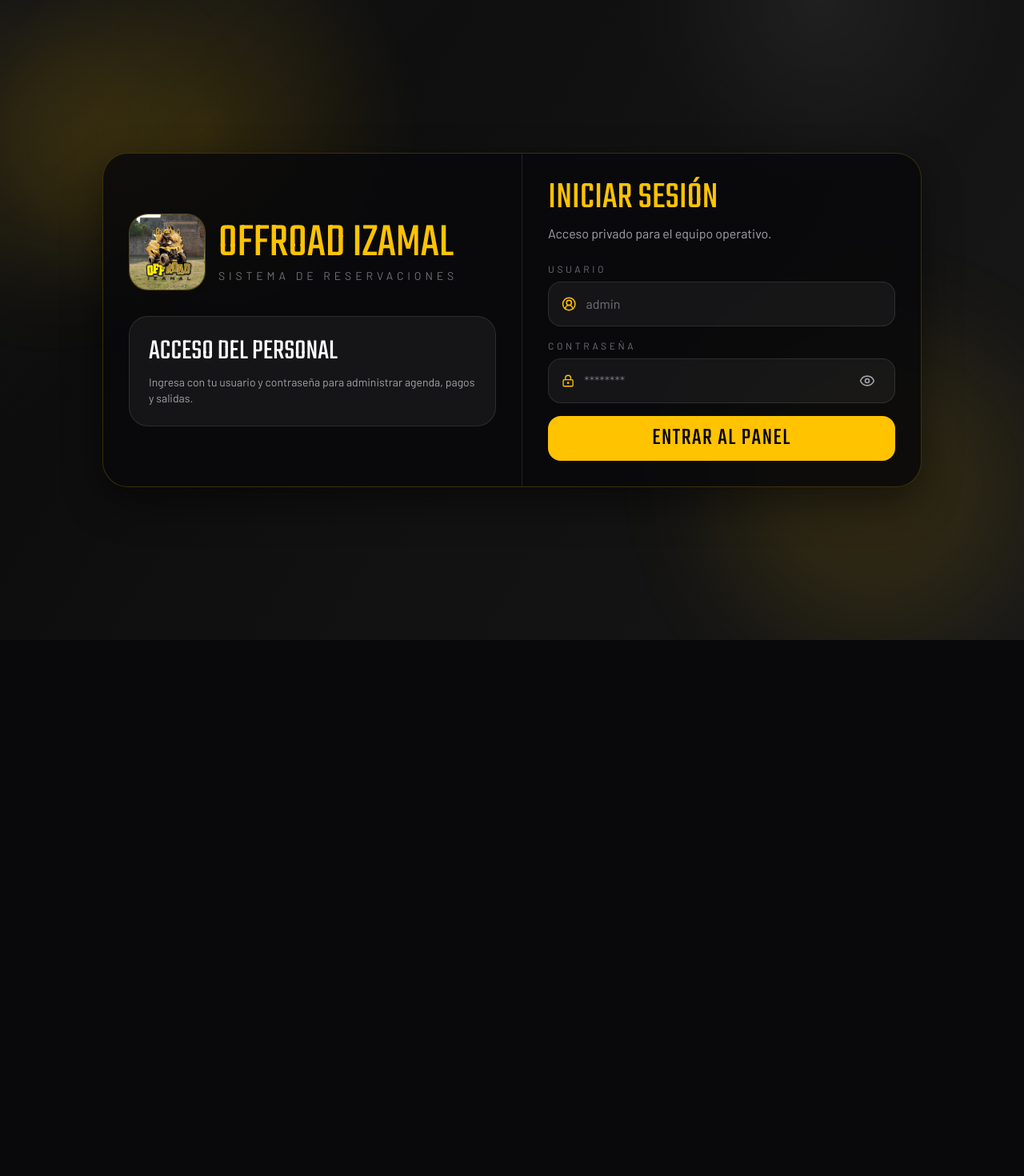
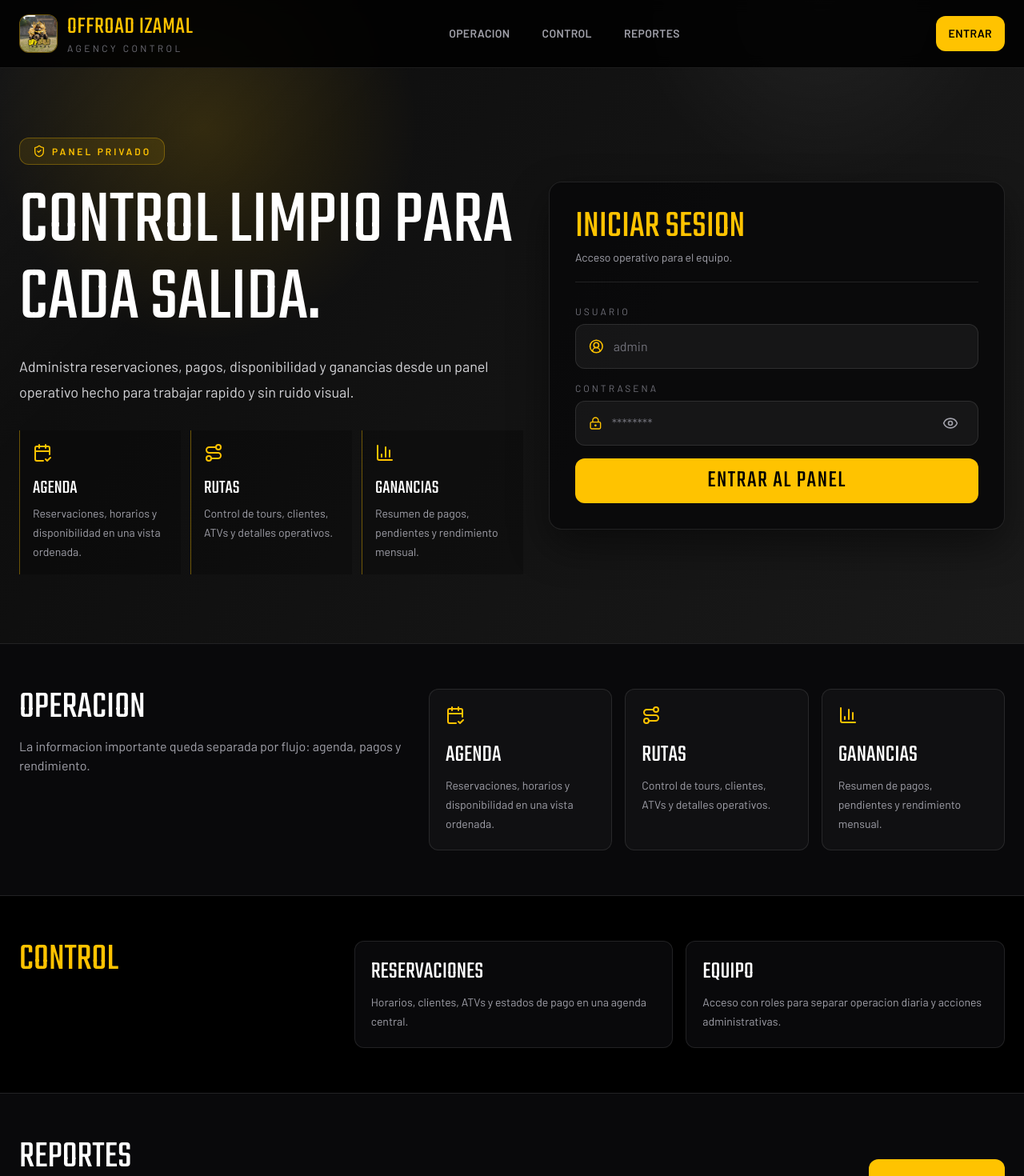
Before and after one commit to Chesco23706/off-road-izamal, a React (Vite) app in the folder frontend/: page /login in a window 1280 px wide. Shown: the top 1470 px of the page at 80% size. Before the commit the page ends 800 px from the top, so only its background shows below. Built offline with nearby package versions, Linux system fonts and the light colour scheme; no server answers.

Commit message:
Refine login landing layout

```diff
--- a/frontend/src/pages/LoginPage.jsx
+++ b/frontend/src/pages/LoginPage.jsx
@@ -1,8 +1,41 @@
 import { useState } from "react";
 import { motion } from "framer-motion";
-import { Eye, EyeOff, LockKeyhole, UserCircle2 } from "lucide-react";
+import {
+  BarChart3,
+  CalendarCheck2,
+  Eye,
+  EyeOff,
+  LockKeyhole,
+  Route,
+  ShieldCheck,
+  UserCircle2,
+} from "lucide-react";
 import { useLocation, useNavigate } from "react-router-dom";
 import { useAuth } from "../context/AuthContext.jsx";
+
+const sections = [
+  { href: "#operacion", label: "Operacion" },
+  { href: "#control", label: "Control" },
+  { href: "#reportes", label: "Reportes" },
+];
+
+const highlights = [
+  {
+    icon: CalendarCheck2,
+    title: "Agenda",
+    text: "Reservaciones, horarios y disponibilidad en una vista ordenada.",
+  },
+  {
+    icon: Route,
+    title: "Rutas",
+    text: "Control de tours, clientes, ATVs y detalles operativos.",
+  },
+  {
+    icon: BarChart3,
+    title: "Ganancias",
+    text: "Resumen de pagos, pendientes y rendimiento mensual.",
+  },
+];
 
 const LoginPage = () => {
   const navigate = useNavigate();
@@ -27,9 +60,9 @@ const LoginPage = () => {
       if (requestError.response?.data?.message) {
         setError(requestError.response.data.message);
       } else if (requestError.request) {
-        setError("No se pudo conectar con la API. Revisa la configuración del sistema.");
+        setError("No se pudo conectar con la API. Revisa la configuracion del sistema.");
       } else {
-        setError("No se pudo iniciar sesión");
+        setError("No se pudo iniciar sesion");
       }
     } finally {
       setLoading(false);
@@ -37,53 +70,100 @@ const LoginPage = () => {
   };
 
   return (
-    <div className="relative flex min-h-screen items-center justify-center overflow-hidden bg-brand-black px-4 py-10 text-white">
-      <div className="absolute inset-0 bg-grit opacity-95" />
-      <div className="absolute -left-20 top-10 h-72 w-72 rounded-full bg-brand-yellow/10 blur-3xl" />
-      <div className="absolute bottom-0 right-0 h-96 w-96 rounded-full bg-brand-yellow/10 blur-3xl" />
-
-      <motion.div
-        initial={{ opacity: 0, y: 24 }}
-        animate={{ opacity: 1, y: 0 }}
-        className="relative z-10 grid w-full max-w-5xl overflow-hidden rounded-[32px] border border-brand-yellow/20 bg-zinc-950/85 shadow-panel lg:grid-cols-[1fr_0.95fr]"
-      >
-        <div className="flex flex-col justify-center border-b border-white/10 p-8 lg:border-b-0 lg:border-r">
-          <div className="flex items-center gap-4">
+    <div className="min-h-screen bg-brand-black text-white">
+      <div className="bg-grit">
+        <header className="border-b border-white/10 bg-black/85 backdrop-blur">
+          <nav className="mx-auto flex max-w-7xl items-center justify-between gap-4 px-4 py-4 sm:px-6">
+            <div className="flex min-w-0 items-center gap-3">
               <img
                 src="/logo.jpg"
                 alt="Off Road Izamal"
-              className="h-24 w-24 rounded-3xl border border-brand-yellow/30 bg-white/5 object-cover"
+                className="h-12 w-12 shrink-0 rounded-xl border border-brand-yellow/40 bg-white/5 object-cover"
               />
-            <div>
-              <p className="font-display text-6xl uppercase text-brand-yellow">OffRoad Izamal</p>
-              <p className="text-sm uppercase tracking-[0.35em] text-zinc-500">
-                Sistema de reservaciones
+              <div className="min-w-0">
+                <p className="truncate font-display text-3xl uppercase tracking-wide text-brand-yellow">
+                  OffRoad Izamal
+                </p>
+                <p className="truncate text-xs uppercase tracking-[0.28em] text-zinc-500">
+                  Agency Control
                 </p>
               </div>
             </div>
 
-          <div className="mt-8 rounded-3xl border border-white/10 bg-white/5 p-6">
-            <p className="font-display text-4xl uppercase text-white">Acceso del personal</p>
-            <p className="mt-2 text-sm text-zinc-400">
-              Ingresa con tu usuario y contraseña para administrar agenda, pagos y salidas.
-            </p>
-          </div>
+            <div className="hidden items-center gap-2 md:flex">
+              {sections.map((section) => (
+                <a
+                  key={section.href}
+                  href={section.href}
+                  className="rounded-xl px-4 py-2 text-sm font-semibold uppercase tracking-wide text-zinc-400 transition hover:bg-white/5 hover:text-brand-yellow"
+                >
+                  {section.label}
+                </a>
+              ))}
             </div>
 
-        <div className="p-8">
-          <p className="font-display text-5xl uppercase text-brand-yellow">Iniciar sesión</p>
-          <p className="mb-6 mt-2 text-zinc-400">Acceso privado para el equipo operativo.</p>
+            <a
+              href="#login"
+              className="shrink-0 rounded-xl bg-brand-yellow px-4 py-3 text-sm font-semibold uppercase tracking-wide text-black transition hover:bg-yellow-300 hover:shadow-glow"
+            >
+              Entrar
+            </a>
+          </nav>
+        </header>
+
+        <main>
+          <section className="mx-auto grid min-h-[calc(100vh-81px)] max-w-7xl items-center gap-8 px-4 py-10 sm:px-6 lg:grid-cols-[1.05fr_0.95fr]">
+            <motion.div initial={{ opacity: 0, y: 24 }} animate={{ opacity: 1, y: 0 }}>
+              <div className="mb-6 inline-flex items-center gap-2 rounded-xl border border-brand-yellow/30 bg-brand-yellow/10 px-4 py-2 text-brand-yellow">
+                <ShieldCheck className="h-4 w-4" />
+                <span className="text-xs font-semibold uppercase tracking-[0.25em]">
+                  Panel privado
+                </span>
+              </div>
+
+              <h1 className="font-display text-6xl uppercase leading-none text-white sm:text-7xl lg:text-8xl">
+                Control limpio para cada salida.
+              </h1>
+              <p className="mt-5 max-w-2xl text-lg leading-8 text-zinc-300">
+                Administra reservaciones, pagos, disponibilidad y ganancias desde un panel
+                operativo hecho para trabajar rapido y sin ruido visual.
+              </p>
+
+              <div className="mt-8 grid gap-3 sm:grid-cols-3">
+                {highlights.map((item) => (
+                  <div key={item.title} className="border-l border-brand-yellow/40 bg-black/25 p-4">
+                    <item.icon className="mb-4 h-6 w-6 text-brand-yellow" />
+                    <p className="font-display text-2xl uppercase text-white">{item.title}</p>
+                    <p className="mt-1 text-sm leading-6 text-zinc-400">{item.text}</p>
+                  </div>
+                ))}
+              </div>
+            </motion.div>
+
+            <motion.section
+              id="login"
+              initial={{ opacity: 0, y: 24 }}
+              animate={{ opacity: 1, y: 0 }}
+              transition={{ delay: 0.08 }}
+              className="rounded-2xl border border-white/10 bg-zinc-950/90 p-6 shadow-panel sm:p-8"
+            >
+              <div className="mb-7 border-b border-white/10 pb-5">
+                <p className="font-display text-5xl uppercase text-brand-yellow">Iniciar sesion</p>
+                <p className="mt-1 text-sm text-zinc-400">Acceso operativo para el equipo.</p>
+              </div>
 
               <form className="space-y-4" onSubmit={handleSubmit}>
                 <label className="block">
-              <span className="mb-2 block text-xs uppercase tracking-[0.3em] text-zinc-500">
+                  <span className="mb-2 block text-xs uppercase tracking-[0.25em] text-zinc-500">
                     Usuario
                   </span>
-              <div className="flex h-14 items-center rounded-2xl border border-white/10 bg-white/5 px-4 transition focus-within:border-brand-yellow/50 focus-within:shadow-glow">
+                  <div className="flex h-14 items-center rounded-xl border border-white/10 bg-white/5 px-4 transition focus-within:border-brand-yellow/50 focus-within:shadow-glow">
                     <UserCircle2 className="mr-3 h-5 w-5 text-brand-yellow" />
                     <input
                       value={form.usuario}
-                  onChange={(event) => setForm((current) => ({ ...current, usuario: event.target.value }))}
+                      onChange={(event) =>
+                        setForm((current) => ({ ...current, usuario: event.target.value }))
+                      }
                       placeholder="admin"
                       className="w-full bg-transparent text-white outline-none placeholder:text-zinc-500"
                       required
@@ -92,10 +172,10 @@ const LoginPage = () => {
                 </label>
 
                 <label className="block">
-              <span className="mb-2 block text-xs uppercase tracking-[0.3em] text-zinc-500">
-                Contraseña
+                  <span className="mb-2 block text-xs uppercase tracking-[0.25em] text-zinc-500">
+                    Contrasena
                   </span>
-              <div className="flex h-14 items-center rounded-2xl border border-white/10 bg-white/5 px-4 transition focus-within:border-brand-yellow/50 focus-within:shadow-glow">
+                  <div className="flex h-14 items-center rounded-xl border border-white/10 bg-white/5 px-4 transition focus-within:border-brand-yellow/50 focus-within:shadow-glow">
                     <LockKeyhole className="mr-3 h-5 w-5 text-brand-yellow" />
                     <input
                       type={showPassword ? "text" : "password"}
@@ -111,7 +191,7 @@ const LoginPage = () => {
                       type="button"
                       onClick={() => setShowPassword((current) => !current)}
                       className="ml-3 rounded-xl p-2 text-zinc-400 transition hover:bg-white/5 hover:text-brand-yellow"
-                  aria-label={showPassword ? "Ocultar contraseña" : "Mostrar contraseña"}
+                      aria-label={showPassword ? "Ocultar contrasena" : "Mostrar contrasena"}
                     >
                       {showPassword ? <EyeOff className="h-5 w-5" /> : <Eye className="h-5 w-5" />}
                     </button>
@@ -119,7 +199,7 @@ const LoginPage = () => {
                 </label>
 
                 {error && (
-              <div className="rounded-2xl border border-red-500/20 bg-red-500/10 px-4 py-3 text-sm text-red-300">
+                  <div className="rounded-xl border border-red-500/20 bg-red-500/10 px-4 py-3 text-sm text-red-300">
                     {error}
                   </div>
                 )}
@@ -127,13 +207,74 @@ const LoginPage = () => {
                 <button
                   type="submit"
                   disabled={loading}
-              className="h-14 w-full rounded-2xl bg-brand-yellow font-display text-3xl uppercase tracking-wider text-black transition hover:-translate-y-0.5 hover:bg-yellow-300 hover:shadow-glow disabled:opacity-60"
+                  className="h-14 w-full rounded-xl bg-brand-yellow font-display text-3xl uppercase tracking-wider text-black transition hover:-translate-y-0.5 hover:bg-yellow-300 hover:shadow-glow disabled:opacity-60"
                 >
                   {loading ? "Entrando..." : "Entrar al panel"}
                 </button>
               </form>
+            </motion.section>
+          </section>
+        </main>
       </div>
-      </motion.div>
+
+      <section id="operacion" className="border-y border-white/10 bg-zinc-950 px-4 py-14 sm:px-6">
+        <div className="mx-auto grid max-w-7xl gap-8 lg:grid-cols-[0.8fr_1.2fr]">
+          <div>
+            <p className="font-display text-5xl uppercase text-white">Operacion</p>
+            <p className="mt-3 text-zinc-400">
+              La informacion importante queda separada por flujo: agenda, pagos y rendimiento.
+            </p>
+          </div>
+          <div className="grid gap-4 md:grid-cols-3">
+            {highlights.map((item) => (
+              <div key={item.title} className="rounded-xl border border-white/10 bg-white/[0.03] p-5">
+                <item.icon className="mb-5 h-6 w-6 text-brand-yellow" />
+                <p className="font-display text-3xl uppercase text-white">{item.title}</p>
+                <p className="mt-2 text-sm leading-6 text-zinc-400">{item.text}</p>
+              </div>
+            ))}
+          </div>
+        </div>
+      </section>
+
+      <section id="control" className="bg-black px-4 py-14 sm:px-6">
+        <div className="mx-auto grid max-w-7xl gap-6 md:grid-cols-3">
+          <div className="md:col-span-1">
+            <p className="font-display text-5xl uppercase text-brand-yellow">Control</p>
+          </div>
+          <div className="grid gap-4 sm:grid-cols-2 md:col-span-2">
+            <div className="rounded-xl border border-white/10 bg-zinc-950 p-5">
+              <p className="font-display text-3xl uppercase text-white">Reservaciones</p>
+              <p className="mt-2 text-sm leading-6 text-zinc-400">
+                Horarios, clientes, ATVs y estados de pago en una agenda central.
+              </p>
+            </div>
+            <div className="rounded-xl border border-white/10 bg-zinc-950 p-5">
+              <p className="font-display text-3xl uppercase text-white">Equipo</p>
+              <p className="mt-2 text-sm leading-6 text-zinc-400">
+                Acceso con roles para separar operacion diaria y acciones administrativas.
+              </p>
+            </div>
+          </div>
+        </div>
+      </section>
+
+      <section id="reportes" className="border-t border-white/10 bg-zinc-950 px-4 py-14 sm:px-6">
+        <div className="mx-auto flex max-w-7xl flex-col gap-4 md:flex-row md:items-end md:justify-between">
+          <div>
+            <p className="font-display text-5xl uppercase text-white">Reportes</p>
+            <p className="mt-3 max-w-2xl text-zinc-400">
+              Exportaciones y graficas mensuales para revisar ingresos, pendientes y actividad.
+            </p>
+          </div>
+          <a
+            href="#login"
+            className="inline-flex items-center justify-center rounded-xl border border-brand-yellow/30 bg-brand-yellow px-5 py-4 font-semibold uppercase tracking-wide text-black transition hover:bg-yellow-300 hover:shadow-glow"
+          >
+            Acceder ahora
+          </a>
+        </div>
+      </section>
     </div>
   );
 };
```
Lines whose indentation alone changed are shown as unchanged.
